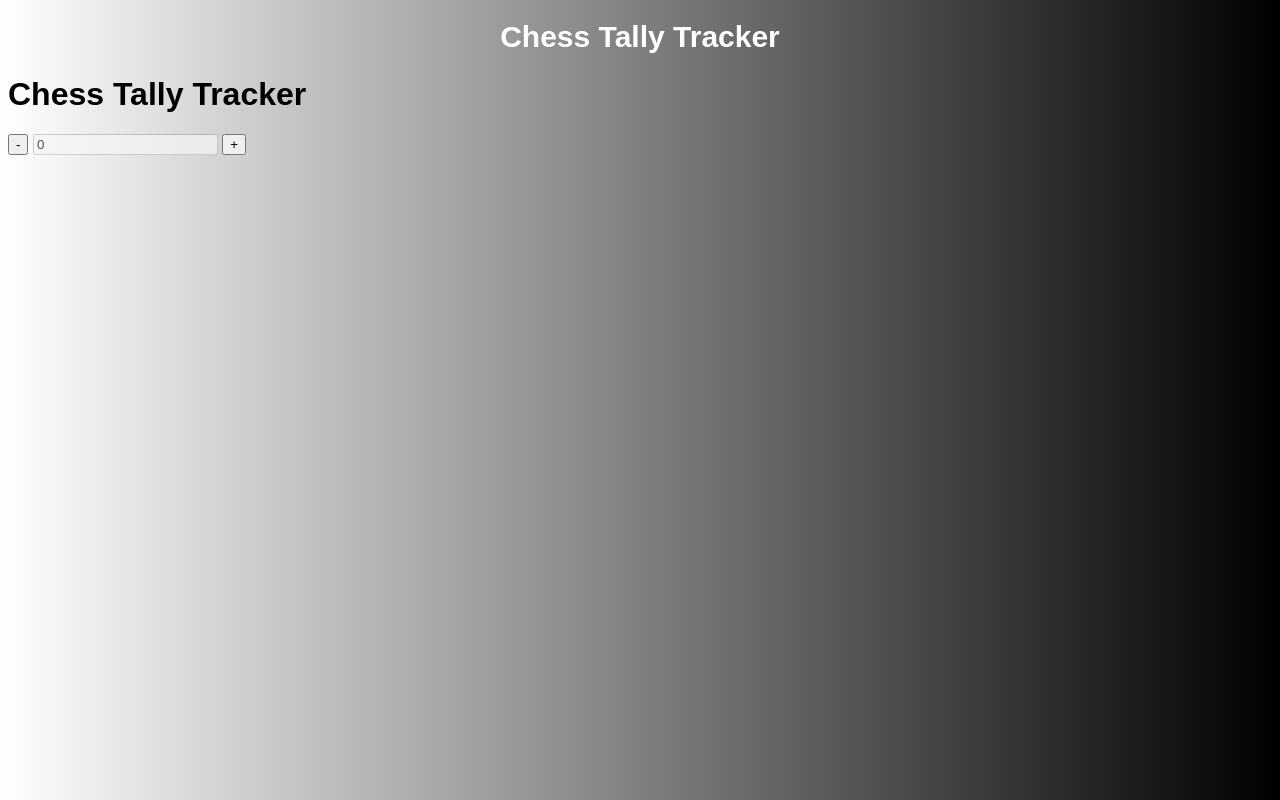
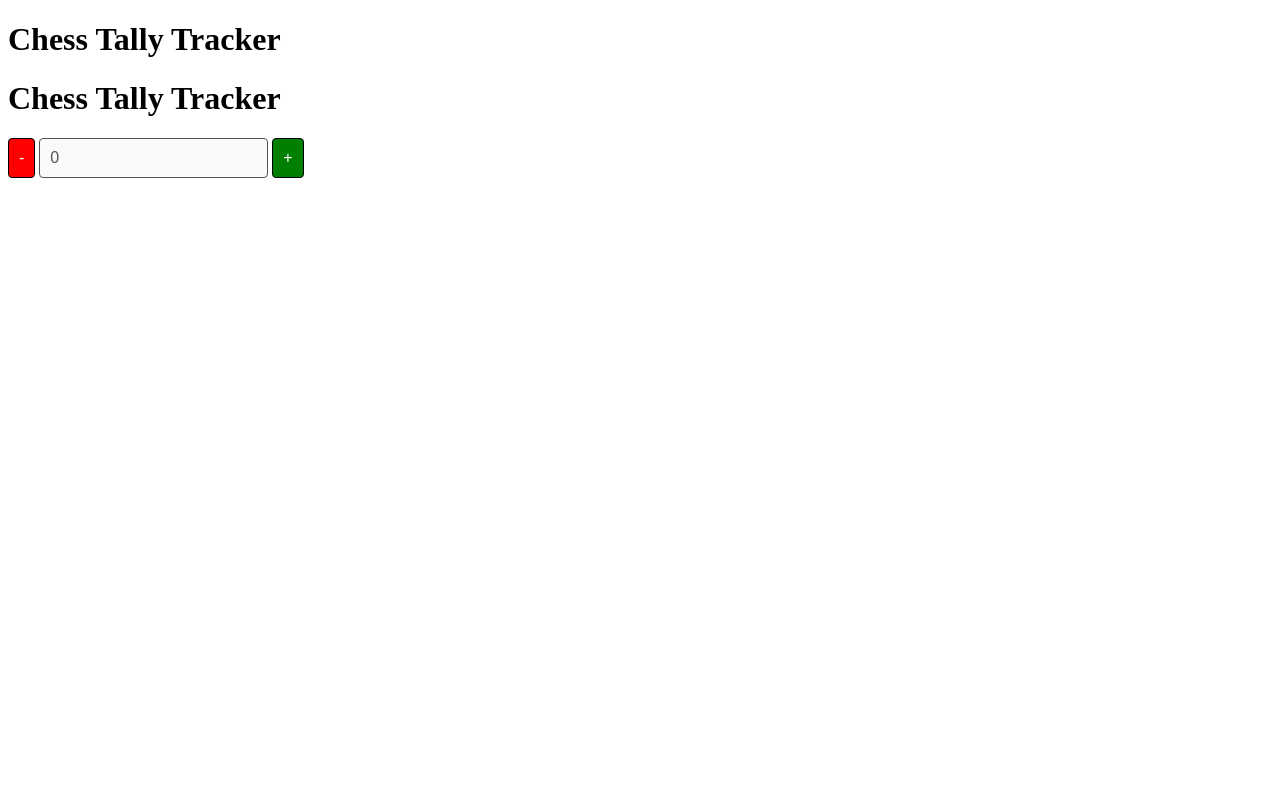
Before and after one commit to gazzen/Team-Pluto, a plain HTML site: page danyal/Index.html in a window 1280 px wide. Drawn offline with Linux system fonts and the light colour scheme.

Commit message:
Update style.css

```diff
--- a/danyal/style.css
+++ b/danyal/style.css
@@ -1,66 +1,32 @@
-html{
-  font-family: Arial;
-  background-color: white;
-  background-image: linear-gradient(to right, white, black);
+#counter-display {
+  padding: 10px;
+  border: 1px solid;
+  border-radius: 4px;
+  font-size: 16px;
 }
 
-#heading{
-  text-align: center;
-  font-size: 30px;
-  color:white;
+button.addition{
+  padding: 10px;
+  font-size: 16px;
+  border: 1px solid black;
+  border-radius: 4px;
 }
 
-#WhitePlayer{
- text-align: center;
- float: right;
- padding-right: 500px;
- color: white;
+.addition{
+  background-color: green;
+  border-color: green;
+  color: white;
 }
 
-#BlackPlayer{
-text-align: center;
-float:left;
-padding-left: 500px;
+button.subtract{
+  padding: 10px;
+  font-size: 16px;
+  border: 1px solid black;
+  border-radius: 4px;
 }
 
-#button1{
-  display:inline-block;
-padding:0.3em 1.2em;
-margin:0 0.1em 0.1em 0;
-border:0.16em solid rgba(255,255,255,0);
-border-radius:2em;
-box-sizing: border-box;
-text-decoration:none;
-font-family:'Roboto',sans-serif;
-color: #fff ;
-text-shadow: 0 0.04em 0.04em rgba(0,0,0,0.35);
-background-color: blue;
-text-align:center;
-transition: all 0.2s;
+.subtract{
+  background-color: red;
+  border-color: red;
+  color: white;
 }
-
-#button1:hover{
-  border-color: rgba(255,255,255,1);
-
-}
-
-#button2{
-display:inline-block;
-padding:0.3em 1.2em;
-margin:0 0.1em 0.1em 0;
-border:0.16em solid rgba(255,255,255,0);
-border-radius:2em;
-box-sizing: border-box;
-text-decoration:none;
-font-family:'Roboto',sans-serif;
-color: #fff ;
-text-shadow: 0 0.04em 0.04em rgba(0,0,0,0.35);
-background-color: blue;
-text-align:center;
-transition: all 0.2s;
-}
-
-#button2:hover{
-  border-color: rgba(255,255,255,1);
-
-}
```
